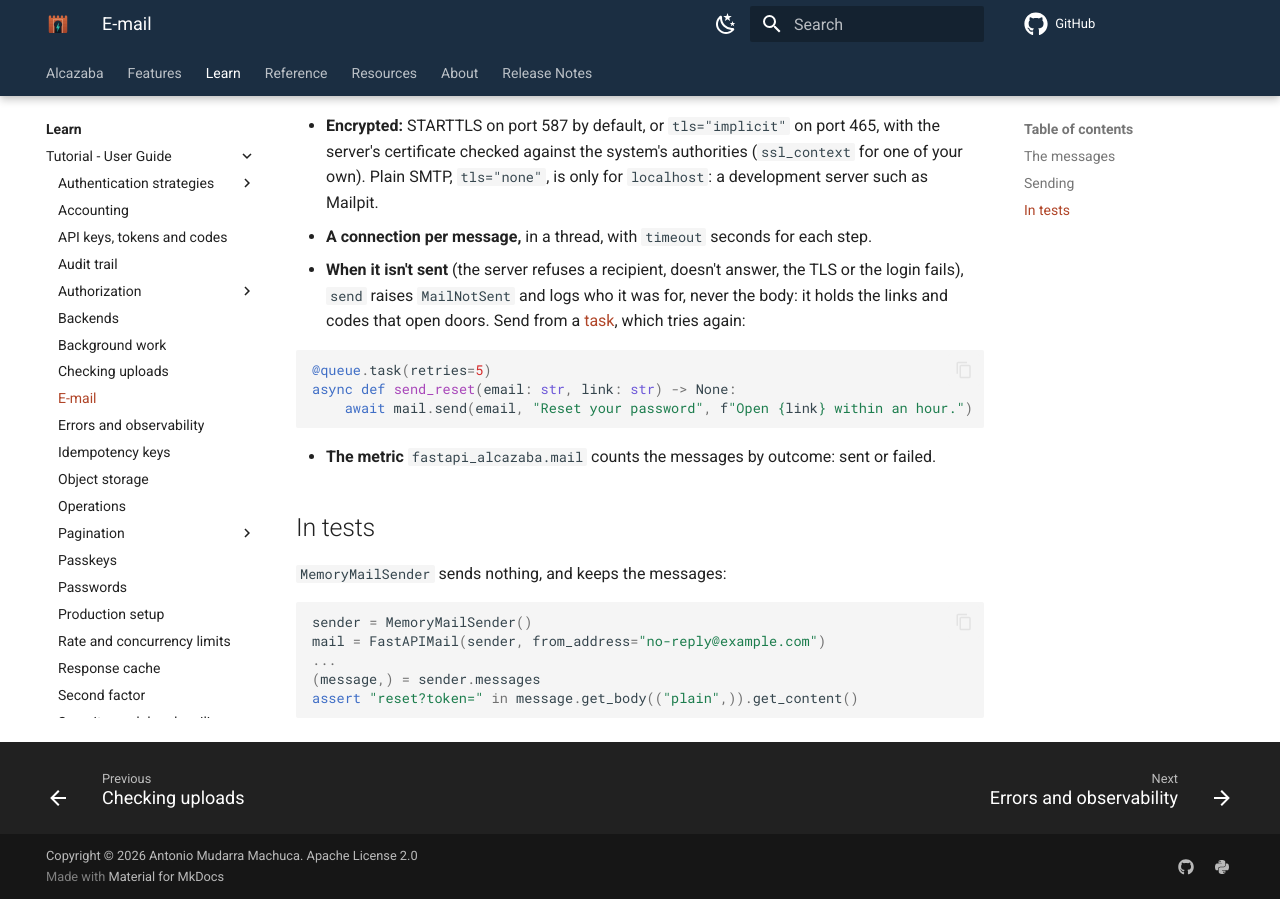
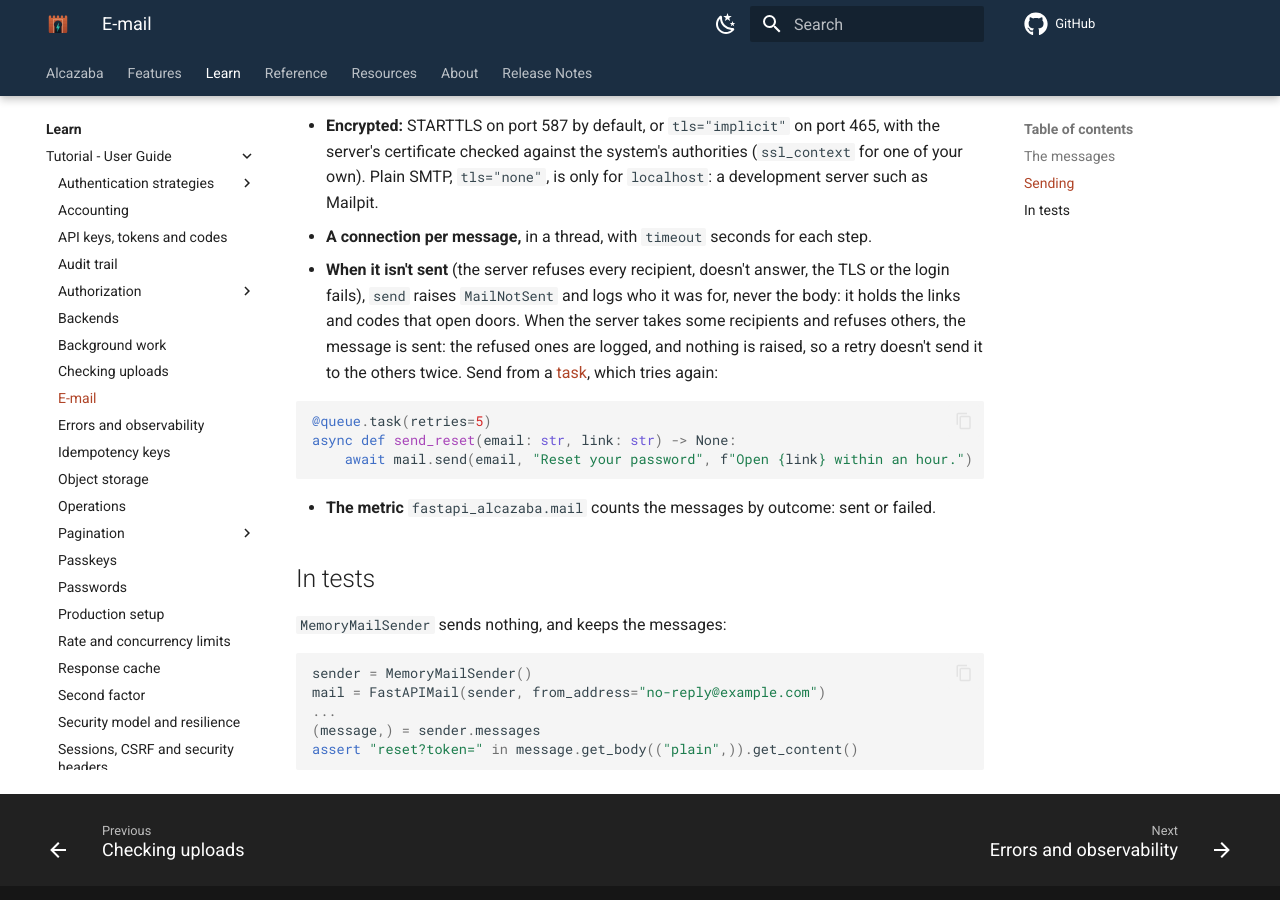
Before and after one commit to nonodev96/fastapi-alcazaba, an MkDocs documentation site: the page built from docs/guide/mail.md, in a window 1280 px wide and 900 px high, scrolled down 1264 px. Built offline with MkDocs 1.6.1 and Material for MkDocs 9.7.7, drawn with Linux system fonts in a browser that asks for light colours; comment, search, counter and statistics services are not loaded; the version menu is left out.

Commit message:
Don't fail a message some recipients got
When the SMTP server took some recipients and refused others, SMTPSender raised MailNotSent, and the task retry the mail guide recommends sent the message again to those who already had it. That message was sent: the refused recipients are now logged and nothing is raised. Every recipient refused still raises.

````diff
--- a/docs/guide/mail.md
+++ b/docs/guide/mail.md
@@ -51,9 +51,11 @@ message_id = await mail.send(
   server's certificate checked against the system's authorities (`ssl_context` for one of your
   own). Plain SMTP, `tls="none"`, is only for `localhost`: a development server such as Mailpit.
 - **A connection per message,** in a thread, with `timeout` seconds for each step.
-- **When it isn't sent** (the server refuses a recipient, doesn't answer, the TLS or the login
-  fails), `send` raises `MailNotSent` and logs who it was for, never the body: it holds the links
-  and codes that open doors. Send from a [task](background.md#task-queue), which tries again:
+- **When it isn't sent** (the server refuses every recipient, doesn't answer, the TLS or the
+  login fails), `send` raises `MailNotSent` and logs who it was for, never the body: it holds the
+  links and codes that open doors. When the server takes some recipients and refuses others, the
+  message is sent: the refused ones are logged, and nothing is raised, so a retry doesn't send it
+  to the others twice. Send from a [task](background.md#task-queue), which tries again:
 
 ```python
 @queue.task(retries=5)
````
Also changed, not shown: CHANGELOG.md (+4 -0 lines), 2 other files.
